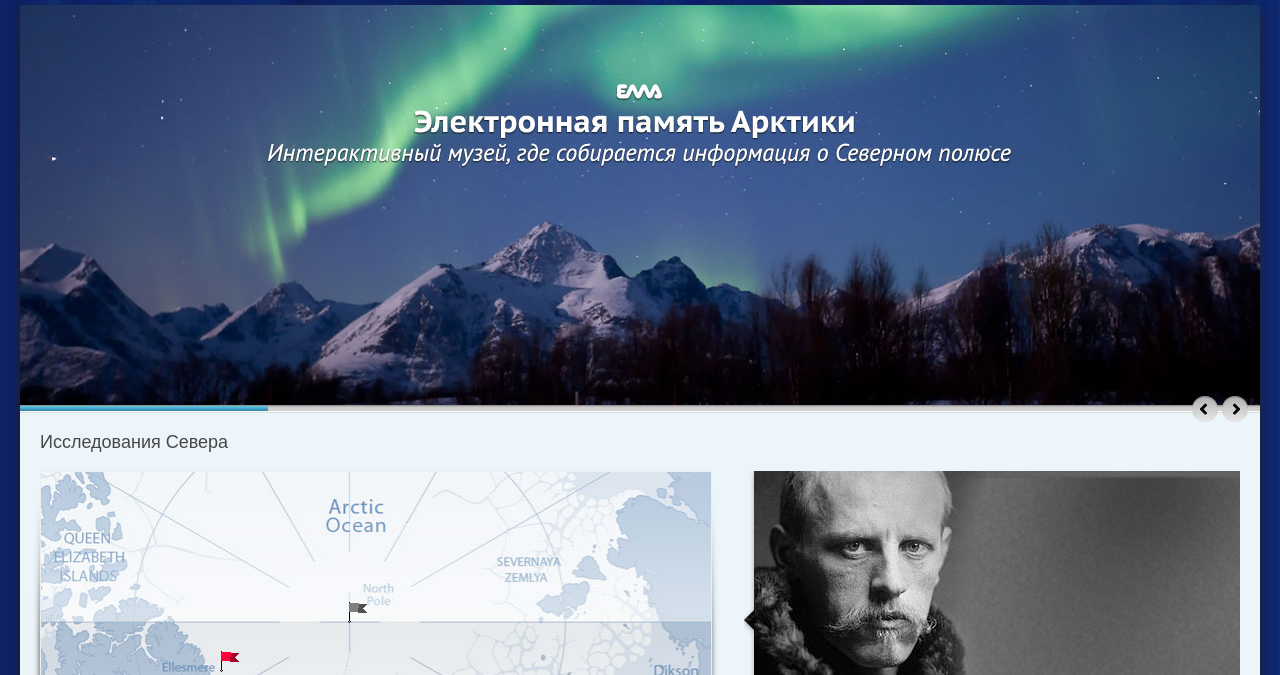
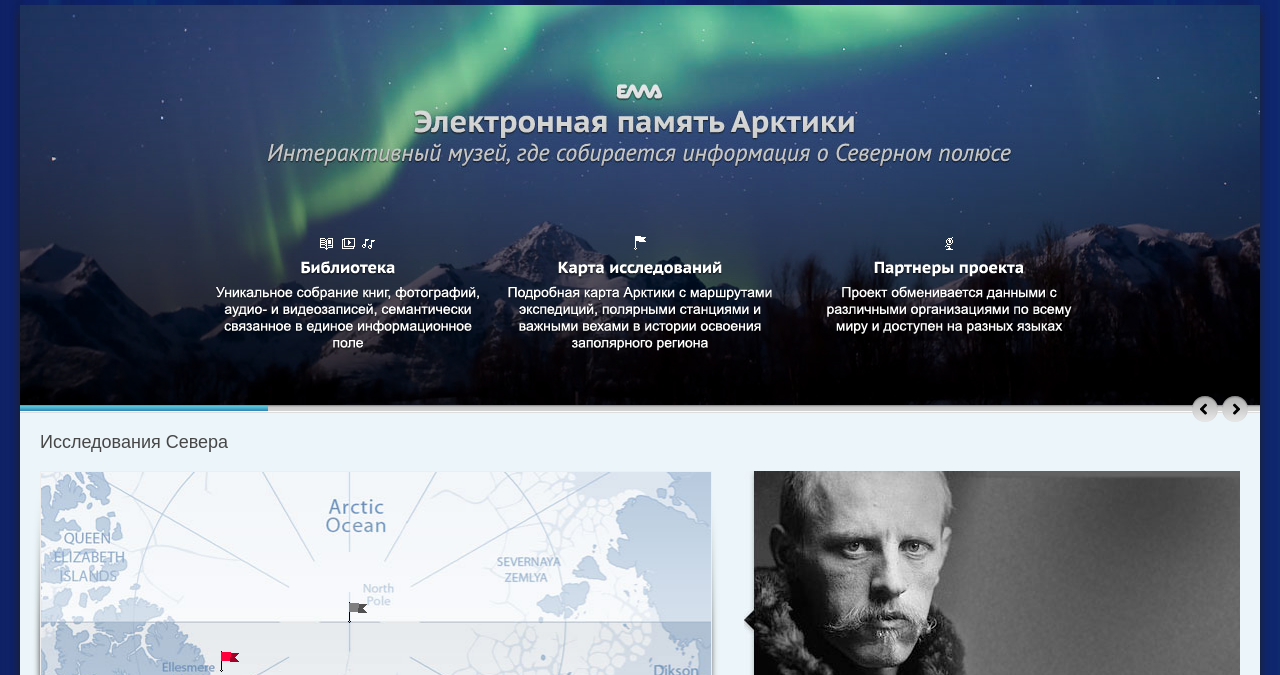
Before and after one commit to god1ike/ema, a plain HTML site: page index.html in a window 1280 px wide. Shown: the part 107-782 px from the top of the page. Drawn offline with Linux system fonts and the light colour scheme.

Commit message:
Замена джипегов на центрируемые дивы

```diff
--- a/index.html
+++ b/index.html
@@ -78,7 +78,7 @@
 			<div class="slide">
 				<div class="allpics">
 					<a href="http://www.emaproject.com/about.html" class="active" style="z-index:1;background: url(images/slide.jpg) no-repeat center;">
-						<img src="images/slide-1-overlay.png" alt="" style="margin-left: -200px;"/>
+						<div style="background: url(images/slide-1-overlay.png) no-repeat center;"></div>
 					</a>
 					<a href="http://www.emaproject.com/about.html"  style="background: url(images/slide-2.jpg) no-repeat center;">
 						<img src="images/slide-2-overlay.png" alt="" />
--- a/main.css
+++ b/main.css
@@ -273,8 +273,12 @@ body {
 		height: 400px;
 		position: absolute;
 		text-align: center;
-		overflow: hidden;
 		}
+
+		.slider .slide .allpics a div {
+			width: 100%;
+			height: 400px;
+			}
 
 .slider .control {
 	position: relative;
```
